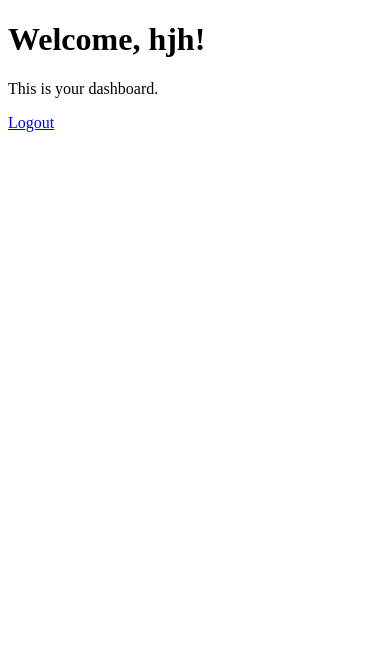
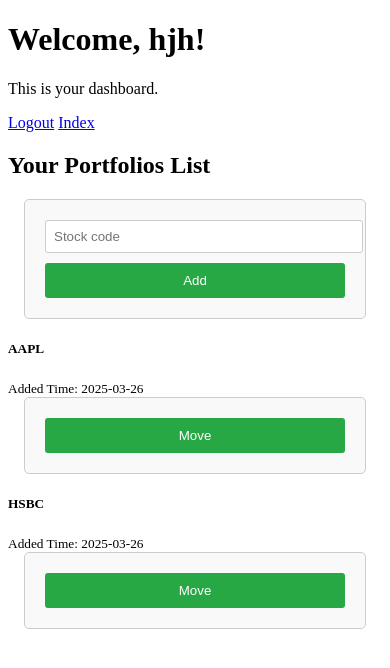
Before and after one commit to Jiahan527/Simply-Stocks, a Flask app: page /dashboard in a window 390 px wide. Shown: the top 668 px of the page. Run offline with Flask 3, Linux system fonts and the light colour scheme; a user stored in the database is signed in.

Commit message:
Simply-Stocks 0.1.0
Now，you can add stocks in your own portfolio list

```diff
--- a/app.py
+++ b/app.py
@@ -1,10 +1,10 @@
 import time
 import random
-from flask import Flask, render_template, request, redirect, url_for, flash
+from flask import Flask, render_template, request, redirect, url_for, flash, abort
 from flask_caching import Cache
 from flask_sqlalchemy import SQLAlchemy
 from flask_login import LoginManager, login_user, logout_user, login_required, current_user
-from models import User, db
+from models import User, db, Portfolio
 import yfinance as yf
 import pandas as pd
 
@@ -60,6 +60,7 @@ def get_core_data():
     return processed_data
 
 
+@cache.memoize(timeout=60)
 def get_stock_data(tickers, period="1d", interval="1m"):
     data = {}
     for ticker in tickers:
@@ -157,16 +158,25 @@ def index():
     # divide news and data
     stock_tickers = ["AAPL", "GOOGL", "MSFT", "TSLA", "AMZN"]
     index_tickers = {"^DJI": "DJI", "^IXIC": "IXIC", "^GSPC": "^GSPC"}
+    user_stock_data = {}
+    default_stock_data = {}
 
-    stock_data = {ticker: core_data.get(ticker) for ticker in stock_tickers}
     market_indices = {name: core_data.get(ticker) for ticker, name in index_tickers.items()}
 
-    # dews
+    if current_user.is_authenticated:
+        user_tickers = [entry.ticker for entry in current_user.portfolios]
+        user_stock_data = get_stock_data(user_tickers)
+        remaining_tickers = [ticker for ticker in stock_tickers if ticker not in user_tickers]
+        default_stock_data = get_stock_data(remaining_tickers)
+    else:
+        default_stock_data = get_stock_data(stock_tickers)
+
     news = get_news()
 
     return render_template(
         "index.html",
-        stock_data=stock_data,
+        user_stock_data=user_stock_data,
+        default_stock_data=default_stock_data,
         market_indices=market_indices,
         news=news
     )
@@ -246,6 +256,45 @@ def logout():
     logout_user()
     return redirect(url_for('index'))
 
+# index
+@app.route('/index')
+def back_from_dashboard_to_index():
+    return redirect(url_for('index'))
+
+
+@app.route('/add_to_portfolio', methods=['POST'])
+@login_required
+def add_to_portfolio():
+    ticker = request.form.get('ticker').upper().strip()
+
+    if not yf.Ticker(ticker).info:
+        flash(f"Valid Stock Code: {ticker}", "danger")
+        return redirect(url_for('dashboard'))
+
+    # 避免重复添加
+    existing = Portfolio.query.filter_by(user_id=current_user.id, ticker=ticker).first()
+    if existing:
+        flash(f"{ticker} Already in Your Portfolio List", "warning")
+        return redirect(url_for('dashboard'))
+
+    new_entry = Portfolio(user_id=current_user.id, ticker=ticker)
+    db.session.add(new_entry)
+    db.session.commit()
+    flash(f"{ticker} has been added in Your List", "success")
+    return redirect(url_for('dashboard'))
+
+
+# 移除投资组合项
+@app.route('/remove_from_portfolio/<int:portfolio_id>', methods=['POST'])
+@login_required
+def remove_from_portfolio(portfolio_id):
+    entry = Portfolio.query.get_or_404(portfolio_id)
+    if entry.user_id != current_user.id:
+        abort(403)
+    db.session.delete(entry)
+    db.session.commit()
+    flash("Stock has been moved", "success")
+    return redirect(url_for('dashboard'))
 
 if __name__ == '__main__':
     app.run(debug=True)
--- a/templates/dashboard.html
+++ b/templates/dashboard.html
@@ -9,5 +9,36 @@
     <h1>Welcome, {{ user.username }}!</h1>
     <p>This is your dashboard.</p>
     <a href="{{ url_for('logout') }}">Logout</a>
+    <a href="{{ url_for('index') }}">Index</a>
 </body>
+<div class="container mt-4">
+    <h2>Your Portfolios List</h2>
+
+    <form method="POST" action="{{ url_for('add_to_portfolio') }}" class="mb-4">
+        <div class="input-group">
+            <input type="text" name="ticker" class="form-control" placeholder="Stock code" required>
+            <button type="submit" class="btn btn-primary">Add</button>
+        </div>
+    </form>
+
+    <div class="row">
+        {% for entry in current_user.portfolios %}
+        <div class="col-md-4 mb-3">
+            <div class="card">
+                <div class="card-body d-flex justify-content-between align-items-center">
+                    <div>
+                        <h5 class="card-title">{{ entry.ticker }}</h5>
+                        <small class="text-muted">Added Time: {{ entry.added_at.strftime('%Y-%m-%d') }}</small>
+                    </div>
+                    <form method="POST" action="{{ url_for('remove_from_portfolio', portfolio_id=entry.id) }}">
+                        <button type="submit" class="btn btn-danger btn-sm">Move</button>
+                    </form>
+                </div>
+            </div>
+        </div>
+        {% else %}
+        <div class="alert alert-info">Empty Portfolio List, Please Add Stock First</div>
+        {% endfor %}
+    </div>
+</div>
 </html>
```
Also changed, not shown: models.py (+11 -0 lines), templates/index.html (+35 -1 lines), instance/users.db.
